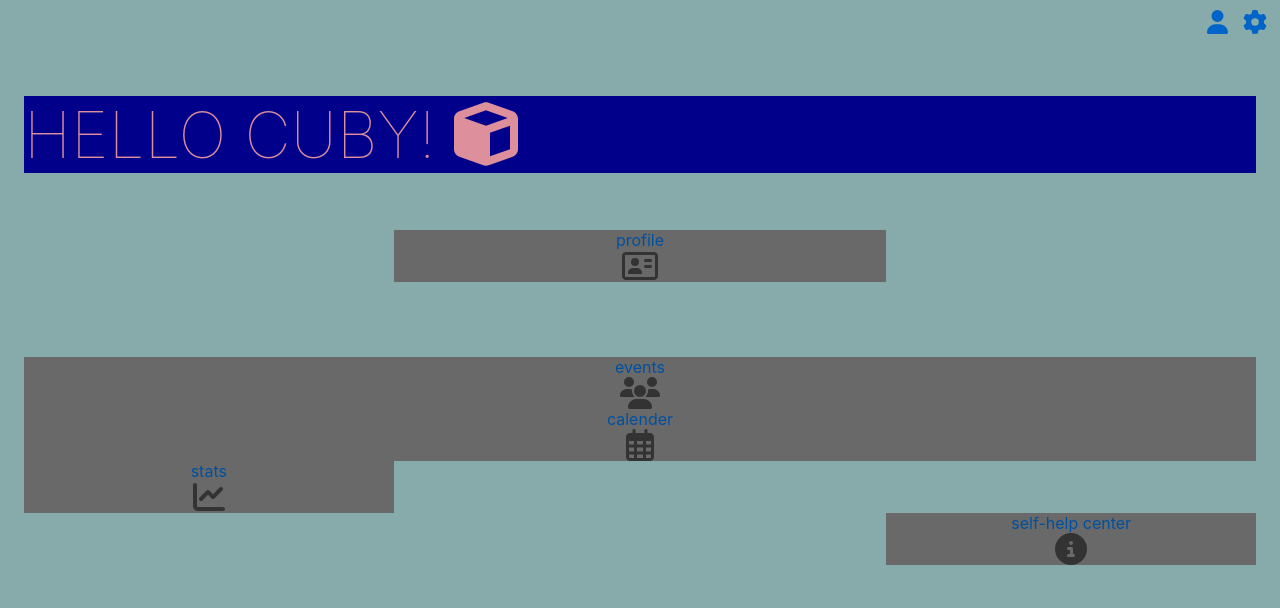
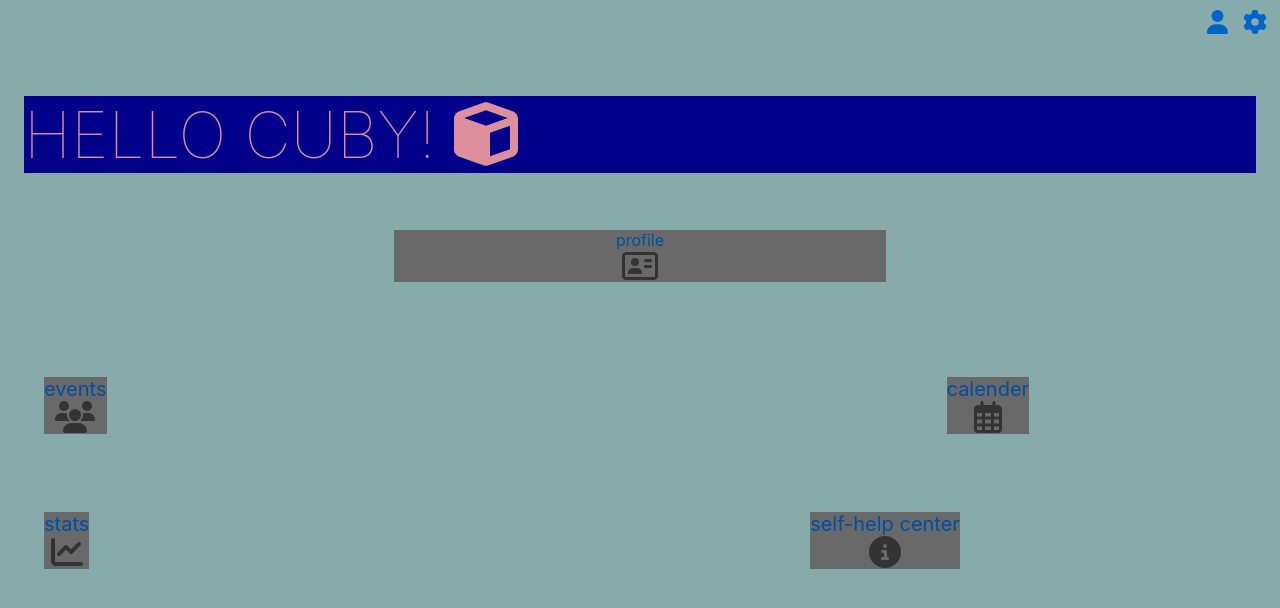
Before and after one commit to bout0047/Cuby, a Svelte app: page / in a window 1280 px wide. Shown: the top 608 px of the page. Built offline with nearby package versions, Linux system fonts and the light colour scheme.

Commit message:
fixed links

```diff
--- a/src/App.svelte
+++ b/src/App.svelte
@@ -16,7 +16,7 @@
 		<a href="">profile</a><br />
 		<i class="fa-regular fa-address-card icons" />
 	</div>
-	<div class="top>">
+	<div class="top">
 		<div class="events">
 			<a href="">events</a><br /><i class="fa-solid fa-users icons" />
 		</div>
@@ -71,26 +71,29 @@
 	.calender {
 		background-color: dimgray;
 		text-align: center;
-		/* margin-left: 70%;
-		margin-bottom: 1cm; */
+		margin-left: 70%;
+		margin-bottom: 1cm;
+		display: inline-block;
 	}
 
 	.events {
 		background-color: dimgray;
 		text-align: center;
-		/* margin-right: 70%; */
+
+		display: inline-block;
 	}
 
 	.stats {
 		background-color: dimgray;
 		text-align: center;
-		margin-right: 70%;
+		margin-right: 60%;
+		display: inline-block;
 	}
 
 	.self-help {
 		background-color: dimgray;
 		text-align: center;
-		margin-left: 70%;
+		display: inline-block;
 	}
 
 	.cubyconnect {
@@ -102,7 +105,11 @@
 	}
 
 	.top {
-		display: inline-block;
+		font-size: 20px;
+		padding: 20px;
+	}
+
+	.bottom {
 		font-size: 20px;
 		padding: 20px;
 	}
--- a/src/SettingsMenu.svelte
+++ b/src/SettingsMenu.svelte
@@ -1,5 +1,5 @@
 <script>
-    console.log('hekp');
+
 </script>
 <main>
     <div class="top-right">
```
